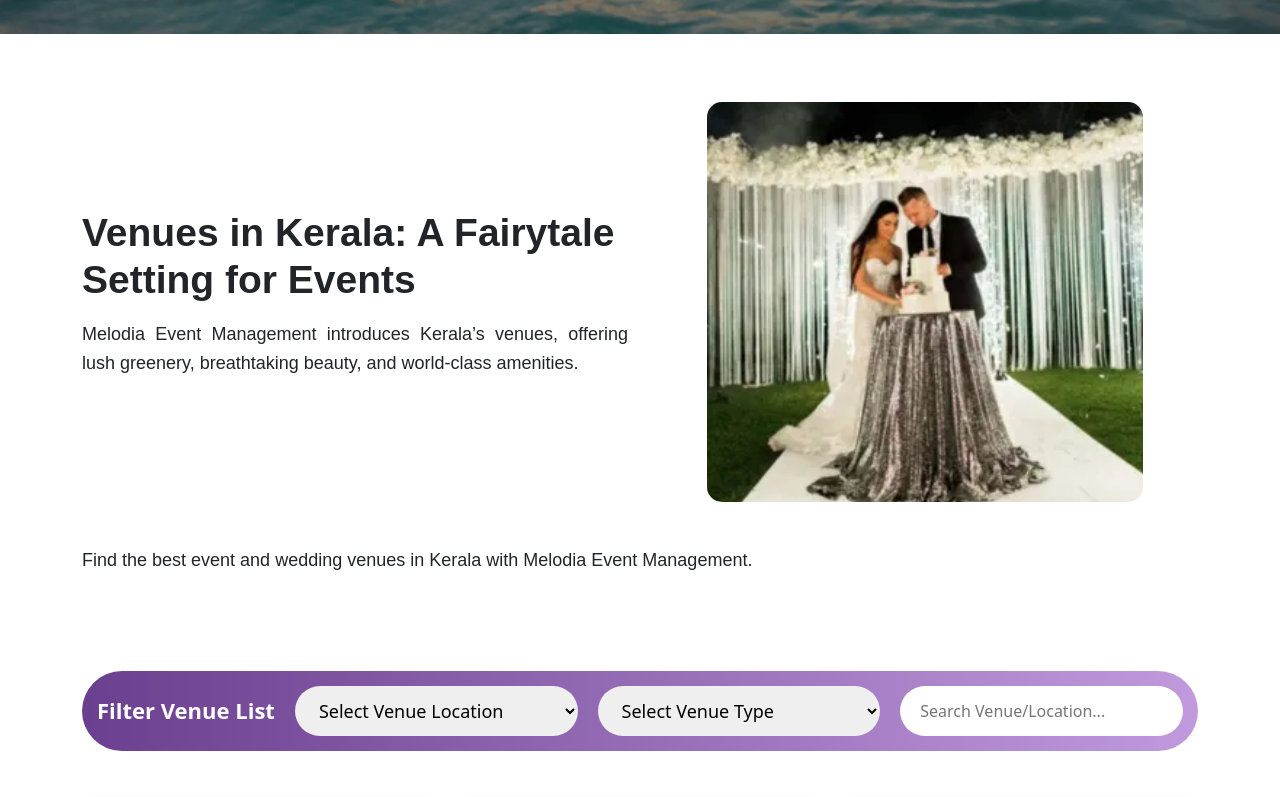
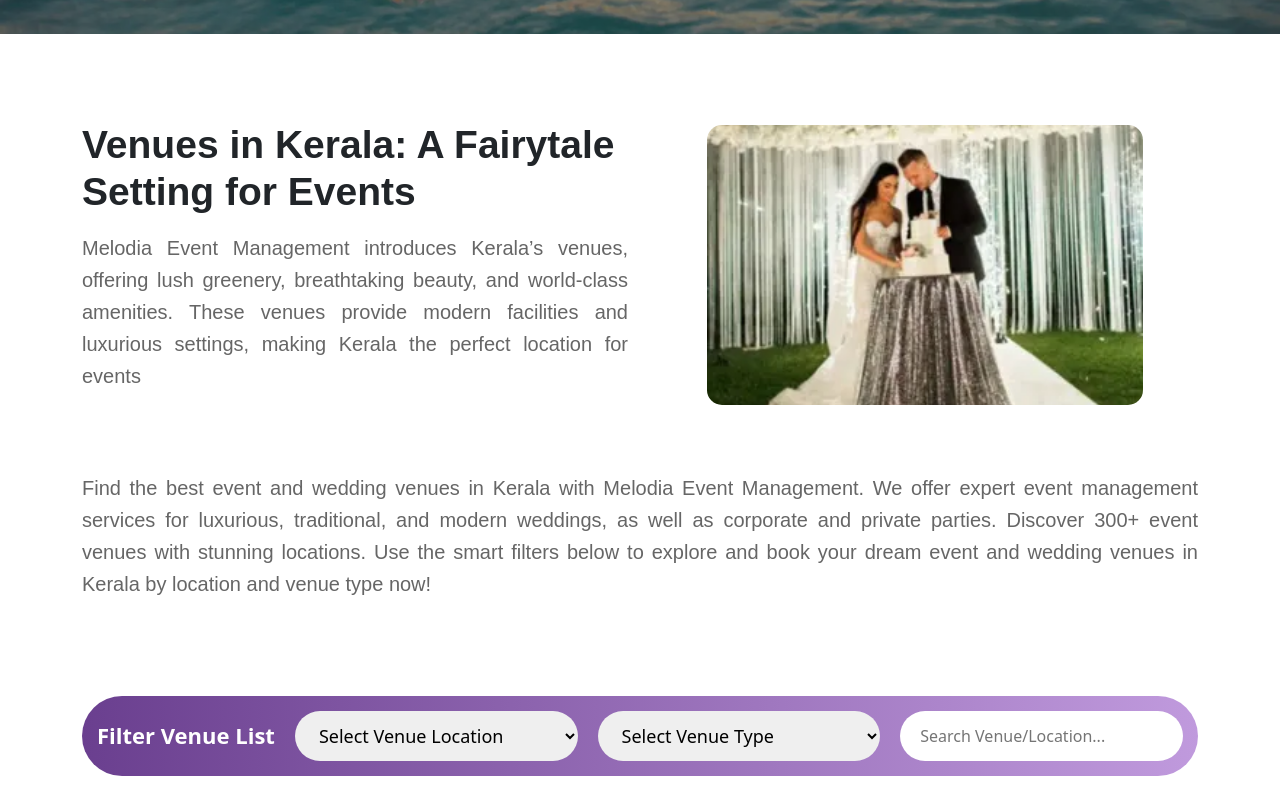
Before and after one commit to kesvavn/kesavv, a React (Vite) app: page /venues in a window 1280 px wide. Shown: the part 666-1463 px from the top of the page. Built offline with nearby package versions, Linux system fonts and the light colour scheme.

Commit message:
Initial commit

```diff
--- a/src/pages/Venues.css
+++ b/src/pages/Venues.css
@@ -44,7 +44,7 @@
 }
 .venue-img {
   width: 80%;
-  height: 50vh;
+  height: 35vh;
   object-fit: cover;
   margin: auto;
 }
@@ -57,9 +57,10 @@
 .venue-col p{
   text-align: justify;
     font-family: "Jost", Sans-serif;
-    font-size: 18px;
+    font-size: 20px;
     font-weight: 200;
     line-height: 1.6em;
+    color: #666;
 }
 .venue-col {
   flex: 1;
--- a/src/pages/Venues.jsx
+++ b/src/pages/Venues.jsx
@@ -80,9 +80,7 @@ function Venues() {
             </h2>
 
             <p className="mt-3">
-              Melodia Event Management introduces Kerala’s venues,
-              offering lush greenery, breathtaking beauty,
-              and world-class amenities.
+              Melodia Event Management introduces Kerala’s venues, offering lush greenery, breathtaking beauty, and world-class amenities. These venues provide modern facilities and luxurious settings, making Kerala the perfect location for events
             </p>
           </Col>
 
@@ -96,8 +94,7 @@ function Venues() {
 
           <Col md={12} className="venue-col mt-4">
             <p>
-              Find the best event and wedding venues in Kerala with
-              Melodia Event Management.
+              Find the best event and wedding venues in Kerala with Melodia Event Management. We offer expert event management services for luxurious, traditional, and modern weddings, as well as corporate and private parties. Discover 300+ event venues with stunning locations. Use the smart filters below to explore and book your dream event and wedding venues in Kerala by location and venue type now!
             </p>
           </Col>
 
```
